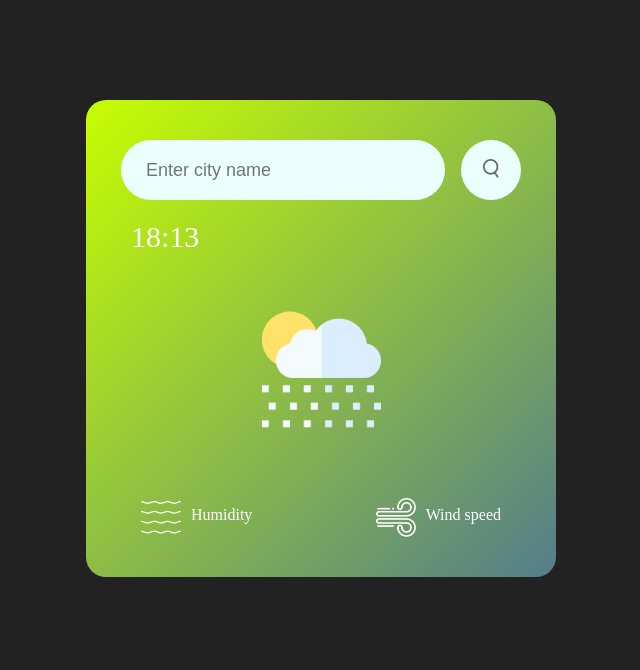
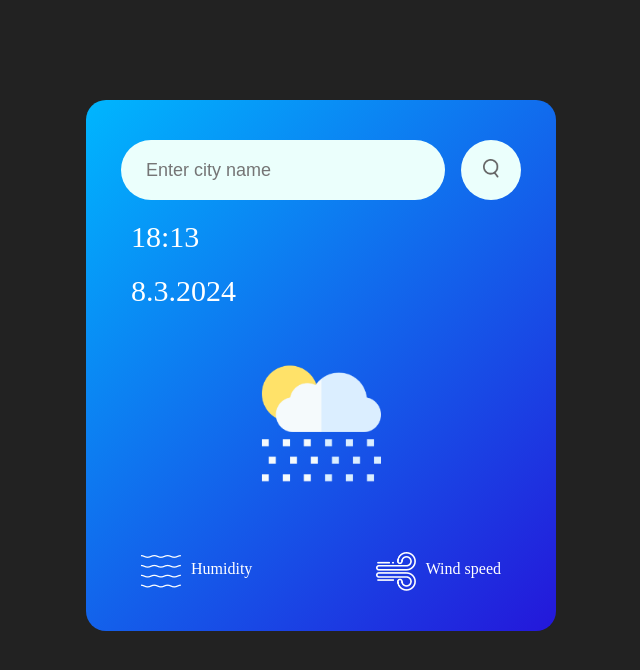
Before and after one commit to Domzy95/Weather-APP, a plain HTML site: page index.html in a window 1280 px wide. Shown: the whole page, without its empty margins (319-959 px from the left). Drawn offline with Linux system fonts and the light colour scheme.

Commit message:
date and time

```diff
--- a/index.html
+++ b/index.html
@@ -16,6 +16,7 @@
         <p>Invalid city name</p>
       </div>
       <div class="time">--:--</div>
+      <div class="date">--:--</div>
       <div class="weather">
         <img src="images/rain.png" alt="" class="weather-icon" />
         <h1 class="temp"></h1>
--- a/script.js
+++ b/script.js
@@ -87,3 +87,11 @@ function time() {
 }
 time();
 setInterval(date, 100);
+//* DATE
+function date() {
+  const date = new Date();
+  const day = date.getDate();
+  const month = date.getMonth() + 1;
+  const year = date.getFullYear();
+  document.querySelector(".date").innerText = `${day}.${month}.${year}`;
+}
--- a/style.css
+++ b/style.css
@@ -13,7 +13,7 @@ body {
 .card {
   width: 90%;
   max-width: 470px;
-  background: linear-gradient(135deg, #c7fe00, #547d8a);
+  background: linear-gradient(135deg, #00b6fe, #2417da);
   color: #fff;
   margin: 100px auto 0;
   border-radius: 20px;
@@ -109,3 +109,9 @@ body {
   text-align: left;
   margin-top: 20px;
 }
+.date {
+  font-size: 30px;
+  margin-left: 10px;
+  text-align: left;
+  margin-top: 20px;
+}
```
